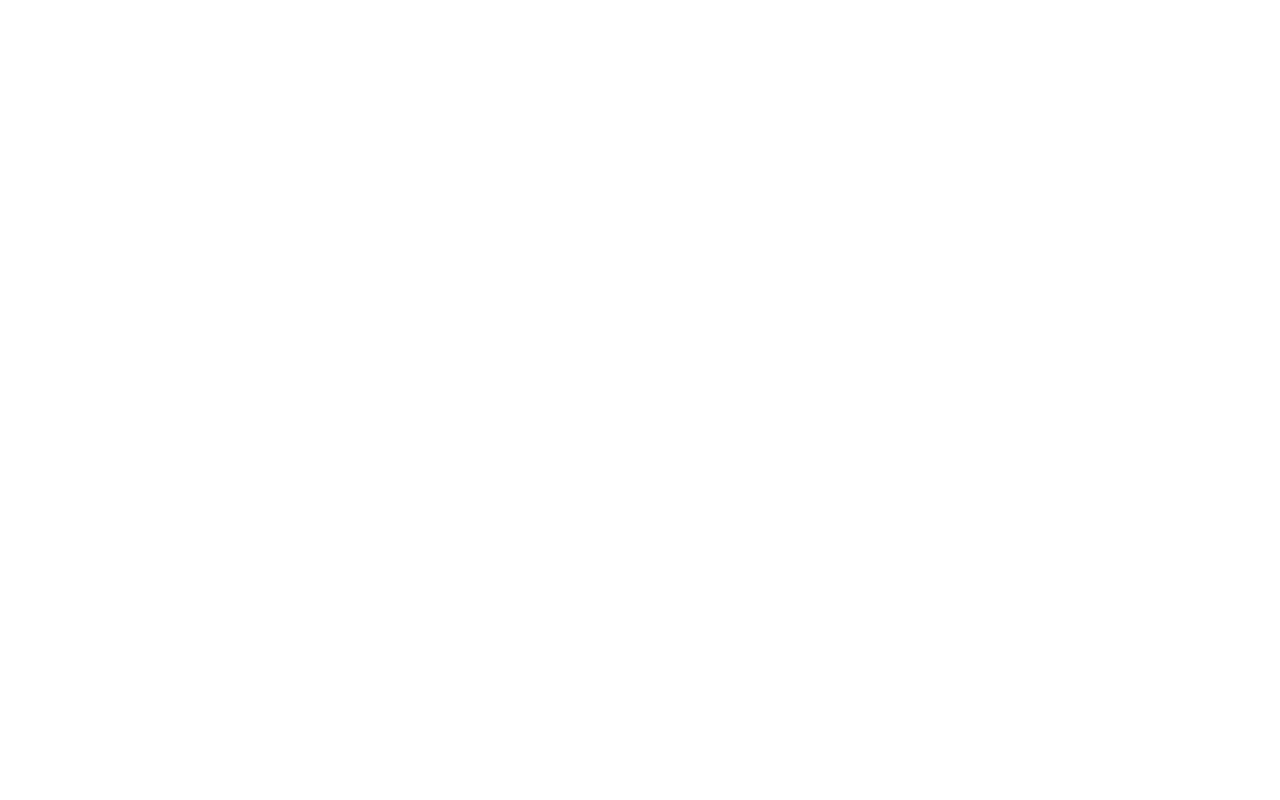
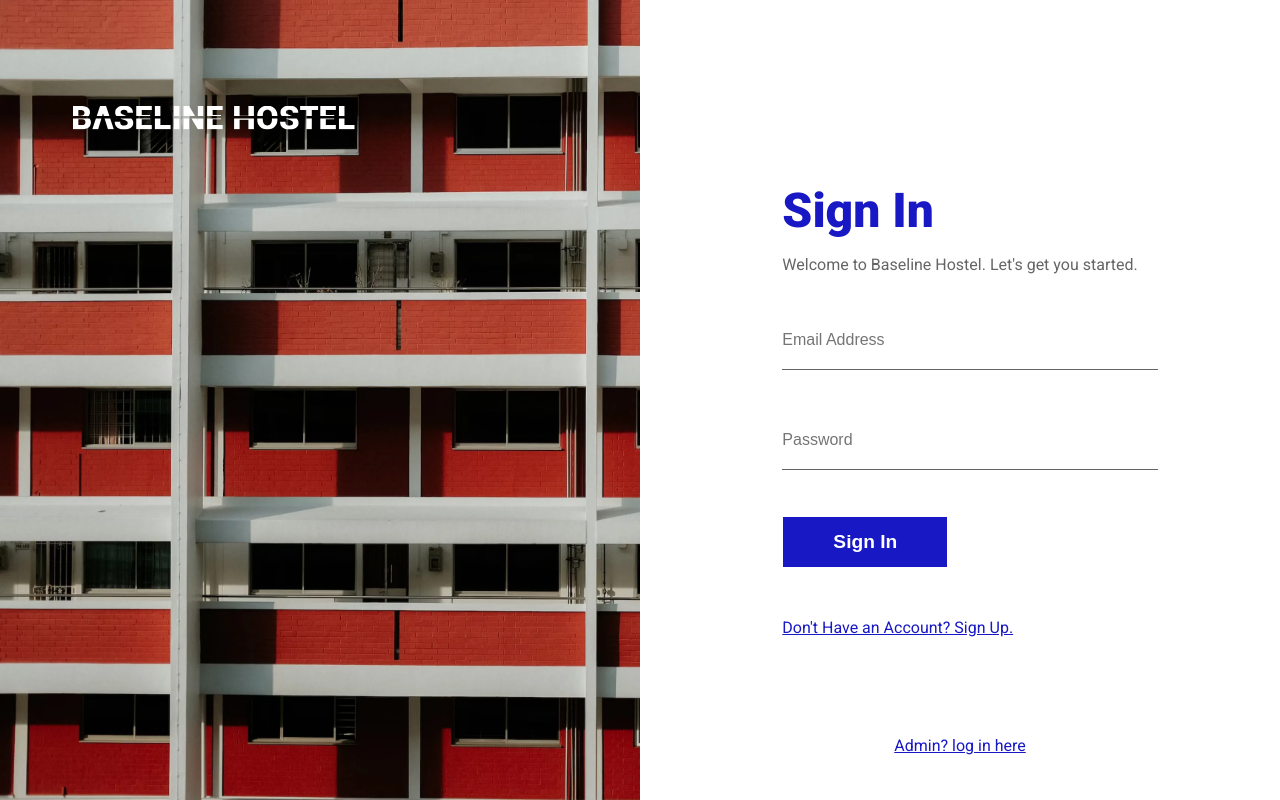
Before and after one commit to dendanso/Hostel_Management, a plain HTML site: page index.html in a window 1280 px wide. Drawn offline with Linux system fonts and the light colour scheme.

Commit message:
Done with first page

```diff
--- a/css/style.css
+++ b/css/style.css
@@ -0,0 +1,118 @@
+body{
+    margin: 0;
+    padding: 0;
+    line-height: 1.2;
+    font-family: 'Roboto', sans-serif;
+}
+
+.main_container{
+    width: 100%;
+    height: 100vh;
+
+}
+
+.flexbox{
+    display: flex;
+}
+
+.flex{
+    width: 50%;
+    height: 100vh;
+}
+
+.flex:nth-child(1){
+    background: url(../images/Mask\ Group\ 2.webp);
+    background-repeat: no-repeat;
+    background-size: cover;
+    position: relative;
+}
+
+.flex:nth-child(2){
+    display: grid;
+    place-items: center;
+}
+
+.logo{
+    background-image: url(../images/logo.svg);
+    width: 44%;
+    height: 10%;
+    background-repeat: no-repeat;
+    position: absolute;
+    top: 15%;
+    left: 18%;
+    transform: translate(-15%,-18%);
+}
+
+.signin_holder{
+    padding: 10px;
+    margin-top: 90px;
+}
+
+h1{
+    font-weight: 900;
+    font-size: 3rem;
+    color: rgb(24, 24, 197);
+    margin-bottom: 0;
+    padding-top:5px;
+}
+
+p{
+    color: rgb(101, 101, 101);
+}
+
+.email{
+    border: none;
+    border-bottom: 1px solid rgb(101, 101, 101);
+    width: 100%;
+    outline: none;
+    margin-top:20px;
+    padding: 20px;
+    padding-left: 0;
+    font-size: 1rem;
+
+
+}
+
+.password{
+    border: none;
+    border-bottom: 1px solid rgb(101, 101, 101);
+    width: 100%;
+    outline: none;
+    margin-top:25px;
+    padding: 20px;
+    padding-left: 0;
+    font-size: 1rem;
+}
+
+button{
+    color: white;
+    border: none;
+    border: 1px solid;
+    background-color: rgb(24, 24, 197) ;
+    margin-top: 30px;
+    padding: 14px 50px;
+    font-size: 1.2rem;
+    font-weight: 700;
+}
+
+button a{
+    text-decoration: none;
+    color: white;
+}
+
+.signup{
+    margin-top: 50px;
+}
+
+.admin{
+    width: auto;
+}
+
+.signup a{
+    color: rgb(24, 24, 197);
+}
+
+.admin a{
+    color: rgb(24, 24, 197);
+
+}
--- a/index.html
+++ b/index.html
@@ -4,9 +4,43 @@
     <meta charset="UTF-8">
     <meta http-equiv="X-UA-Compatible" content="IE=edge">
     <meta name="viewport" content="width=device-width, initial-scale=1.0">
-    <title>Document</title>
+    <link href="https://fonts.googleapis.com/css2?family=Roboto:ital,wght@0,400;0,900;1,700&display=swap" rel="stylesheet">
+    <link rel="stylesheet" href="./css/style.css">
+
+    <title>BASELINE HOSTEL</title>
 </head>
 <body>
+    <div class="container">
+        <div class="main_container">
+            <div class="flexbox">
+                <div class="flex">
+                    <div class="logo">
 
+                    </div>
+                </div>
+
+                <div class="flex">
+                    <div class="signin_holder">
+                        <h1>Sign In</h1>
+                        <p>Welcome to Baseline Hostel. Let's get you started.</p>
+
+                        <p><input type="Email" class="email" placeholder="Email Address"></p>
+
+                        <p><input type="password" class="password" placeholder="Password"></p>
+
+                        <button> <a href="">Sign In</a> </button>
+
+                        <div class="signup"><a href="">Don't Have an Account? Sign Up.</a></div>
+
+                    </div>
+                    <div class="admin"><a href="">Admin? log in here</a></div>
+
+                </div>
+            </div>
+        </div>
+    </div>
+
+
+    <script src="./js/main.js"></script>
 </body>
 </html>
```
Also changed, not shown: images/Mask Group 1.webp (added), images/Mask Group 2.webp (added), images/logo.svg (added), js/SVG/Asset 1.svg (added).
